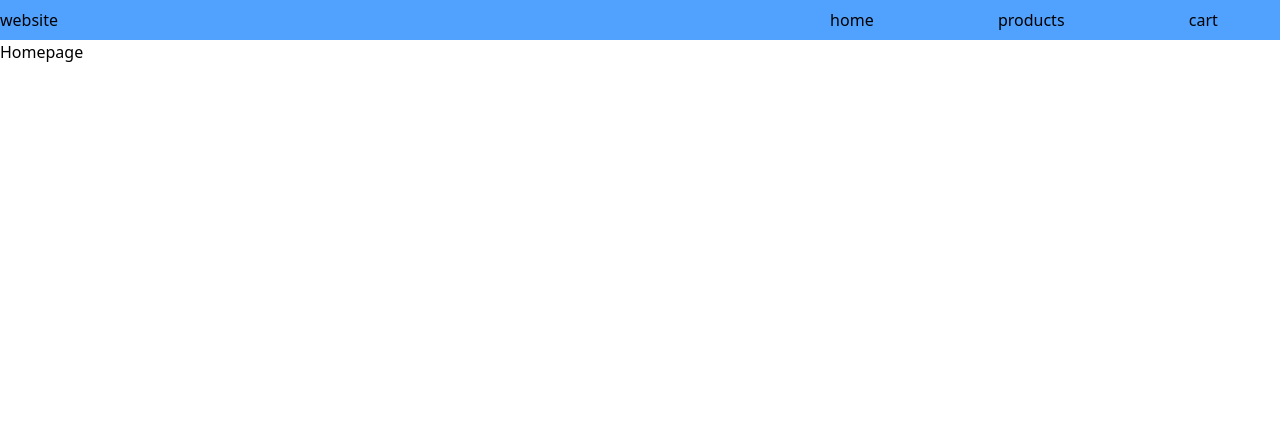
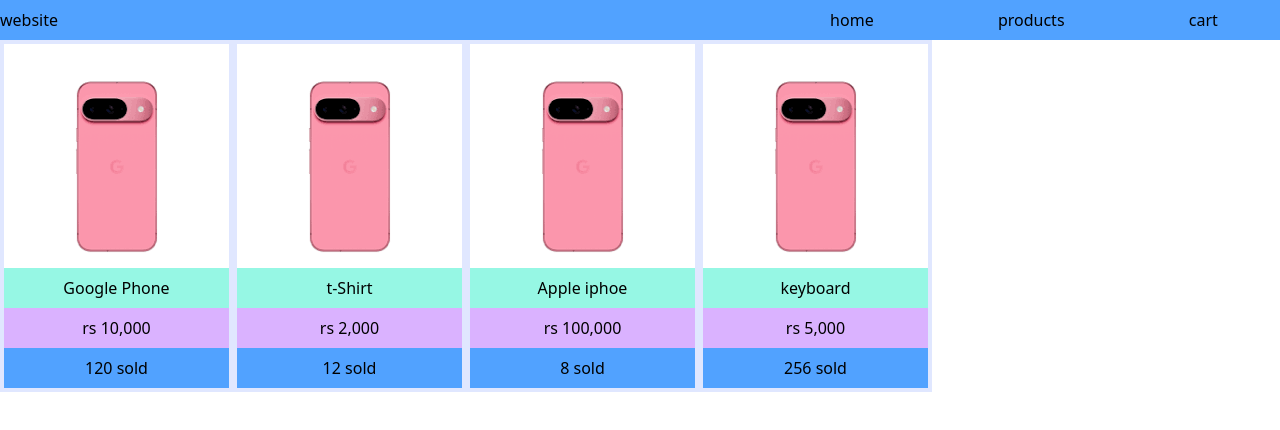
Before and after one commit to NiSHAN808/react-e-commerce, a React (Vite) app: page / in a window 1280 px wide. Shown: the top 430 px of the page. Built offline with nearby package versions, Linux system fonts and the light colour scheme.

Commit message:
rendering products

```diff
--- a/pages/HomePage.jsx
+++ b/pages/HomePage.jsx
@@ -1,8 +1,36 @@
+
+import Banner from "../src/Banner";
+import GooglePhone from "../images/phone.png"
+
+
 function HomePage(){
+
+
+let datas=[{image:GooglePhone,name:"Google Phone", price:"10,000" ,sold:"120"},
+    {image:GooglePhone,name:"t-Shirt", price:"2,000" ,sold:"12"},
+    {image:GooglePhone,name:"Apple iphoe", price:"100,000" ,sold:"8"},
+    {image:GooglePhone,name:"keyboard", price:"5,000" ,sold:"256"},
+
+
+
+];
+
+
+
 return(
 
     <>
-    Homepage
+       <div>
+        {datas.map((data)=> (<Banner
+        image={data.image}
+        name={data.name}
+        price={data.price}
+        sold={data.sold}
+        />)) }
+
+
+
+        </div>
     </>
 )
 }
--- a/src/App.jsx
+++ b/src/App.jsx
@@ -1,11 +1,12 @@
 import Navbar from "./Navbar"
 import Banner from "./Banner"
+import phone from "../images/phone.png"
 import HomePage from "../pages/homePage"
 import CartPage from "../pages/CartPage"
 import { createBrowserRouter, RouterProvider } from 'react-router-dom'
 const router =createBrowserRouter([
   {path:"/", element: <><Navbar/><HomePage/></>},
-  {path:"/second", element: <><Navbar/><Banner/></>},
+  {path:"/second", element: <><Navbar/><Banner image={phone} name="phone" price="100,000" sold="8"/></>},
   {path:"/cart", element: <><Navbar/><CartPage/></>}
 ])
  function App() {
--- a/src/Banner.jsx
+++ b/src/Banner.jsx
@@ -1,14 +1,14 @@
-import phoneImage from './phone.png';
+
 import "./Bannerstyle.css"
-function Banner(){
+function Banner(props){
 
 return(
     <div className="p-1 bg-indigo-100 inline-block ">
-        <img src={phoneImage} className="productImages"/>
+        <img src={props.image} className="productImages"/>
      <div>
-     <div className="bg-teal-200 flex h-10 items-center justify-center">keyboard</div>
-     <div className="bg-purple-300 flex h-10 items-center justify-center">rs 4000</div>
-     <div className="bg-blue-400 flex h-10 items-center justify-center">8 sold</div>
+     <div className="bg-teal-200 flex h-10 items-center justify-center">{props.name}</div>
+     <div className="bg-purple-300 flex h-10 items-center justify-center">rs {props.price}</div>
+     <div className="bg-blue-400 flex h-10 items-center justify-center">{props.sold} sold</div>
      </div>
 
     </div>
```
Also changed, not shown: images/phone.png (renamed from src/phone.png).
